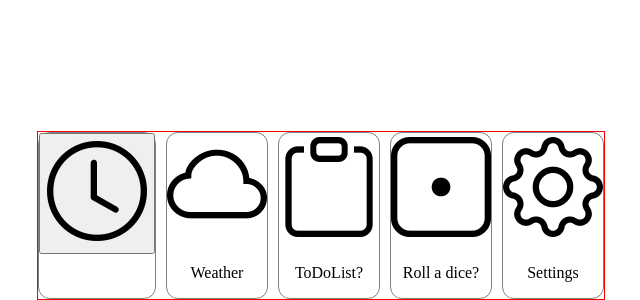
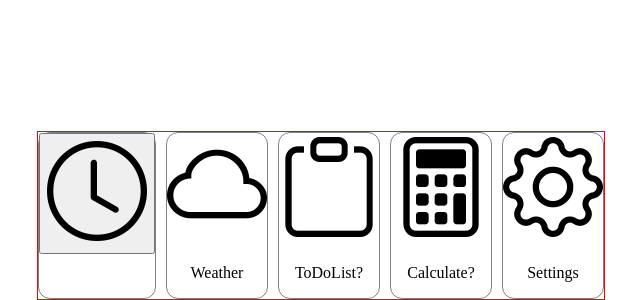
Before and after one commit to jiechenmc/Dash, a React (Create React App) app: page / in a window 1280 px wide. Shown: the part 500-800 px from the top of the page, without its empty margins (319-959 px from the left). Built offline with nearby package versions, Linux system fonts and the light colour scheme.

Commit message:
dice => calculator

```diff
--- a/src/TaskBar.js
+++ b/src/TaskBar.js
@@ -2,7 +2,7 @@ import React from "react";
 import TimeWidget from "./widgets/TimeWidget/TimeWidget";
 import WeatherWidget from "./widgets/WeatherWidget/WeatherWidget";
 import TodoListWidget from "./widgets/TodoListWidget/TodoList";
-import DiceWidget from "./widgets/DiceWidget/DiceWidget";
+import CalculatorWidget from "./widgets/CalculatorWidget/CalculatorWidget";
 import SettingsWidget from "./widgets/SettingsWidget/SettingsWidget";
 
 export default function FormBox() {
@@ -11,7 +11,7 @@ export default function FormBox() {
       <TimeWidget></TimeWidget>
       <WeatherWidget></WeatherWidget>
       <TodoListWidget></TodoListWidget>
-      <DiceWidget></DiceWidget>
+      <CalculatorWidget></CalculatorWidget>
       <SettingsWidget></SettingsWidget>
     </div>
   );
--- /dev/null
+++ b/src/widgets/CalculatorWidget/CalculatorWidget.js
@@ -0,0 +1,10 @@
+import React from "react";
+
+export default function DiceWidget() {
+  return (
+    <div id="CalculatorWidget" className="widgets">
+      <i className="bi-calculator"></i>
+      <p className="centerText">Calculate?</p>
+    </div>
+  );
+}
--- a/src/widgets/DiceWidget/DiceWidget.js
+++ /dev/null
@@ -1,10 +0,0 @@
-import React from "react";
-
-export default function DiceWidget() {
-  return (
-    <div id="DiceWidget" className="widgets">
-      <i className="bi-dice-1"></i>
-      <p className="centerText">Roll a dice?</p>
-    </div>
-  );
-}
```
